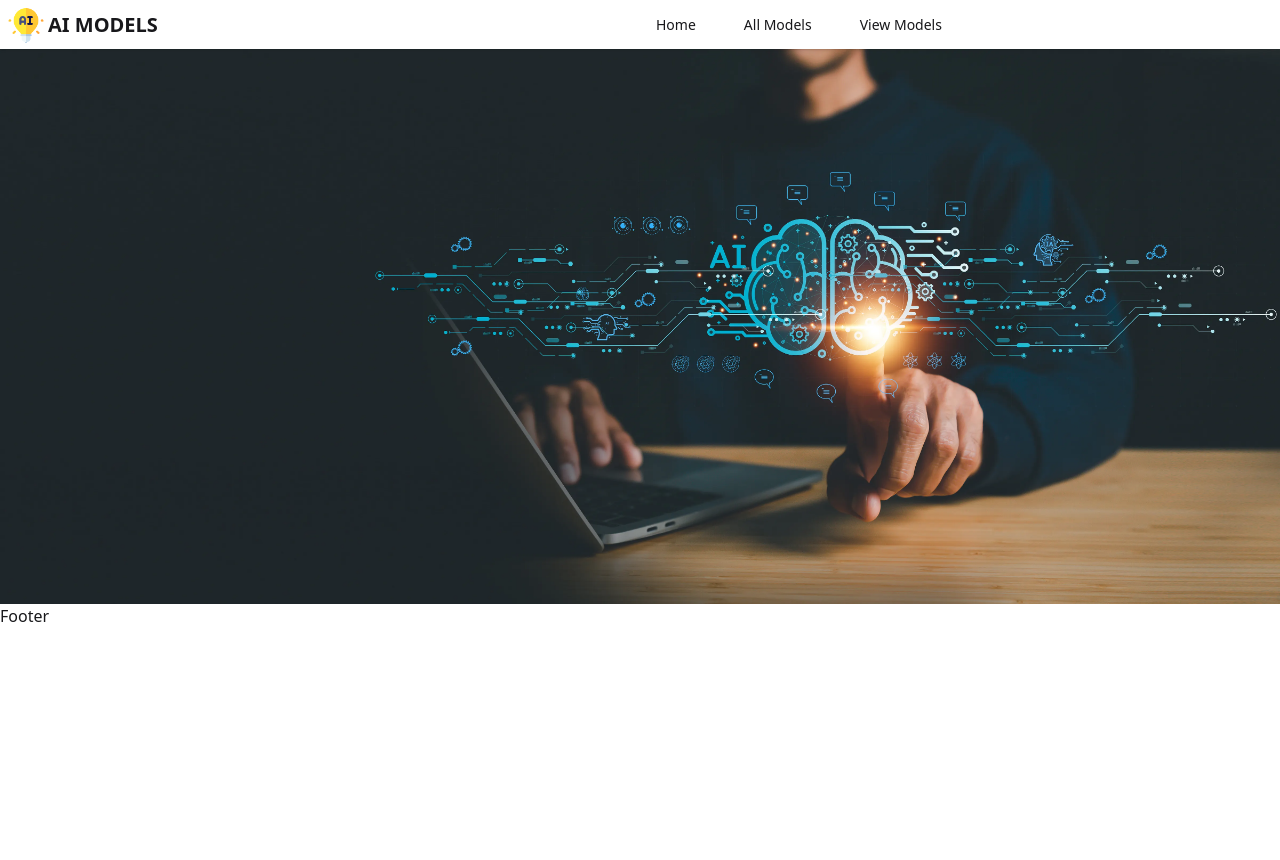
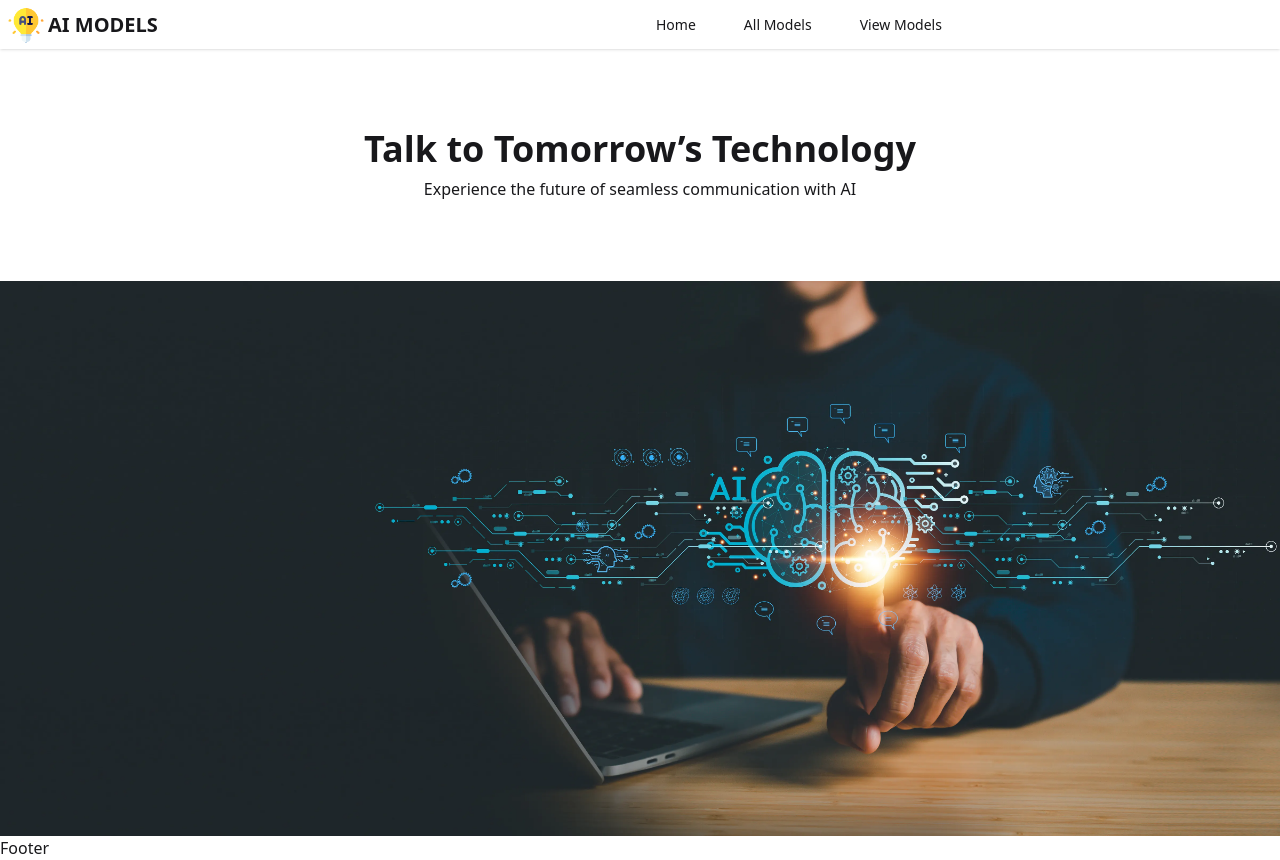
Before and after one commit to himel2535/ai-model-inventory-manager-client, a React (Vite) app: page / in a window 1280 px wide. Before the commit the page ends 800 px from the top, so only its background shows below. Built offline with nearby package versions, Linux system fonts and the light colour scheme.

Commit message:
json collection

```diff
--- /dev/null
+++ b/public/models.json
@@ -0,0 +1,134 @@
+[
+  {
+    "name": "BERT",
+    "framework": "TensorFlow",
+    "useCase": "NLP",
+    "dataset": "Wikipedia",
+    "description": "Transformer-based model for natural language understanding tasks.",
+    "image": "https://i.ibb.co.com/Z1vg1Nhg/nlp.jpg",
+    "createdBy": "user@example.com",
+    "createdAt": "2025-10-28T11:54:00.000Z",
+    "purchased": 0
+  },
+  {
+    "name": "GPT-4 Mini",
+    "framework": "PyTorch",
+    "useCase": "Text Generation",
+    "dataset": "Common Crawl",
+    "description": "Lightweight generative transformer for conversational AI and code generation.",
+    "image": "https://i.ibb.co.com/Hf8Nh8QC/chatbot.webp",
+    "createdBy": "user@example.com",
+    "createdAt": "2025-10-29T09:22:00.000Z",
+    "purchased": 0
+  },
+  {
+    "name": "Stable Diffusion",
+    "framework": "PyTorch",
+    "useCase": "Image Generation",
+    "dataset": "LAION-5B",
+    "description": "Latent diffusion model for high-quality image synthesis.",
+    "image": "https://i.ibb.co.com/tp65DVkN/imggenerator.jpg",
+    "createdBy": "user@example.com",
+    "createdAt": "2025-10-25T14:00:00.000Z",
+    "purchased": 0
+  },
+  {
+    "name": "CLIP",
+    "framework": "PyTorch",
+    "useCase": "Vision-Language",
+    "dataset": "400M image-text pairs",
+    "description": "Model that connects vision and language understanding in a single space.",
+    "image": "https://i.ibb.co.com/d0xdB2Gb/vision.jpg",
+    "createdBy": "user@example.com",
+    "createdAt": "2025-10-26T18:45:00.000Z",
+    "purchased": 0
+  },
+  {
+    "name": "Whisper",
+    "framework": "PyTorch",
+    "useCase": "Speech Recognition",
+    "dataset": "680,000 hours of audio",
+    "description": "Multilingual speech recognition model with robust accuracy.",
+    "image": "https://i.ibb.co.com/d0xdB2Gb/vision.jpg",
+    "createdBy": "user@example.com",
+    "createdAt": "2025-10-20T12:12:00.000Z",
+    "purchased": 0
+  },
+  {
+    "name": "YOLOv8",
+    "framework": "PyTorch",
+    "useCase": "Object Detection",
+    "dataset": "COCO",
+    "description": "High-speed and accurate object detection neural network.",
+    "image": "https://i.ibb.co.com/6cdNBkft/object.webp",
+    "createdBy": "user@example.com",
+    "createdAt": "2025-10-30T16:00:00.000Z",
+    "purchased": 0
+  },
+  {
+    "name": "Llama 3",
+    "framework": "PyTorch",
+    "useCase": "Chatbot",
+    "dataset": "Meta AI Corpus",
+    "description": "Open-source conversational model optimized for long context understanding.",
+    "image": "https://i.ibb.co.com/YHKs446/cyberAi.png",
+    "createdBy": "user@example.com",
+    "createdAt": "2025-10-27T13:33:00.000Z",
+    "purchased": 0
+  },
+  {
+    "name": "DeepLabV3",
+    "framework": "TensorFlow",
+    "useCase": "Image Segmentation",
+    "dataset": "Pascal VOC",
+    "description": "Semantic segmentation model for pixel-level scene understanding.",
+    "image": "https://i.ibb.co.com/pHSthCG/semantic11.webp",
+    "createdBy": "user@example.com",
+    "createdAt": "2025-10-19T17:00:00.000Z",
+    "purchased": 0
+  },
+  {
+    "name": "AlphaFold 3",
+    "framework": "JAX",
+    "useCase": "Protein Folding",
+    "dataset": "Protein Data Bank",
+    "description": "Predicts 3D protein structures from amino acid sequences.",
+    "image": "https://i.ibb.co.com/ZwyN6JW/protein.webp",
+    "createdBy": "user@example.com",
+    "createdAt": "2025-10-31T09:10:00.000Z",
+    "purchased": 0
+  },
+  {
+    "name": "StyleGAN3",
+    "framework": "TensorFlow",
+    "useCase": "Image Synthesis",
+    "dataset": "FFHQ",
+    "description": "Generative adversarial network for creating realistic human faces.",
+    "image": "https://i.ibb.co.com/tPMyLpx4/face.jpg",
+    "createdBy": "user@example.com",
+    "createdAt": "2025-10-22T15:25:00.000Z",
+    "purchased": 0
+  },
+  {
+    "name": "DreamBooth",
+    "framework": "PyTorch",
+    "useCase": "Personalized Image Generation",
+    "dataset": "Custom Images",
+    "description": "Fine-tuning method to create AI images in user’s specific style.",
+    "image": "https://i.ibb.co.com/VWq1gt20/art.jpg",
+    "createdBy": "user@example.com",
+    "createdAt": "2025-10-23T11:05:00.000Z",
+    "purchased": 0
+  },
+  {
+    "name": "DINOv2",
+    "framework": "PyTorch",
+    "useCase": "Self-Supervised Learning",
+    "dataset": "ImageNet-22K",
+    "description": "Self-supervised visual transformer for scalable representation learning.",
+    "image": "https://i.ibb.co.com/pvnFgk2Z/tesla.png",
+    "createdBy": "user@example.com",
+    "createdAt": "2025-10-21T10:00:00.000Z",
+    "purchased": 0
+  }
+]
--- a/src/Pages/Home.jsx
+++ b/src/Pages/Home.jsx
@@ -6,6 +6,12 @@ const Home = () => {
   return (
     <div className="">
       {/* <Hero></Hero> */}
+      <div className="text-center flex flex-col my-10 md:my-15 lg:my-20">
+        <h1 className=" text-center font-bold lg:text-4xl md:text-3xl text-2xl mb-2">
+          Talk to Tomorrow’s Technology
+        </h1>
+        <p>Experience the future of seamless communication with AI </p>
+      </div>
       <Banner></Banner>
     </div>
   );
--- a/src/components/Navbar.jsx
+++ b/src/components/Navbar.jsx
@@ -39,7 +39,7 @@ const Navbar = () => {
             </li>
           </ul>
         </div>
-        <Link to={"/"} className="flex items-center gap-1 text-xl font-bold">
+        <Link to={"/"} className="flex items-center gap-1 md:text-xl font-bold">
           <img className="w-9 h-9 rounded-full" src={logo} alt="" />
           <h2>AI MODELS</h2>
         </Link>
```
